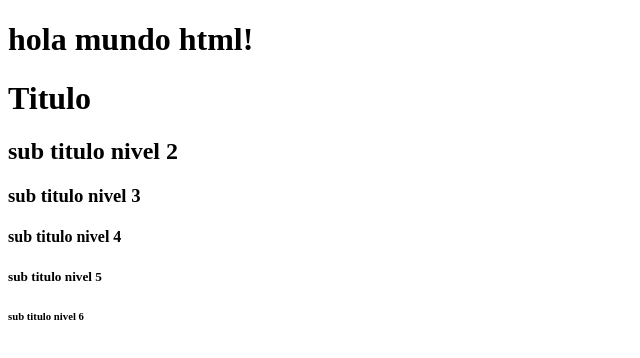
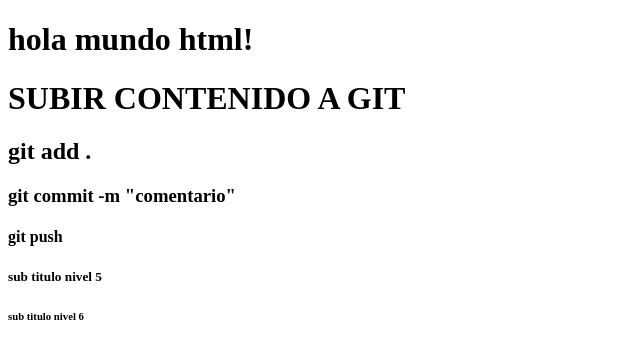
Before and after one commit to daiana40/codo-codo-22029, a plain HTML site: page Clase 2/index.html in a window 1280 px wide. Shown: the whole page, without its empty margins (0-640 px from the left). Drawn offline with Linux system fonts and the light colour scheme.

Commit message:
introduccion a html

```diff
--- a/Clase 2/index.html
+++ b/Clase 2/index.html
@@ -9,10 +9,10 @@
 <body>
     <h1>hola mundo html!</h1>
 <!--esto html no lo lee, es un comentario-->
-<h1>Titulo</h1>
-<h2>sub titulo nivel 2</h2>
-<h3>sub titulo nivel 3</h3>
-<h4>sub titulo nivel 4</h4>
+<h1>SUBIR CONTENIDO A GIT</h1>
+<h2>git add .</h2>
+<h3>git commit -m "comentario"</h3>
+<h4>git push</h4>
 <h5>sub titulo nivel 5</h5>
 <h6>sub titulo nivel 6</h6>
 </body>
```
